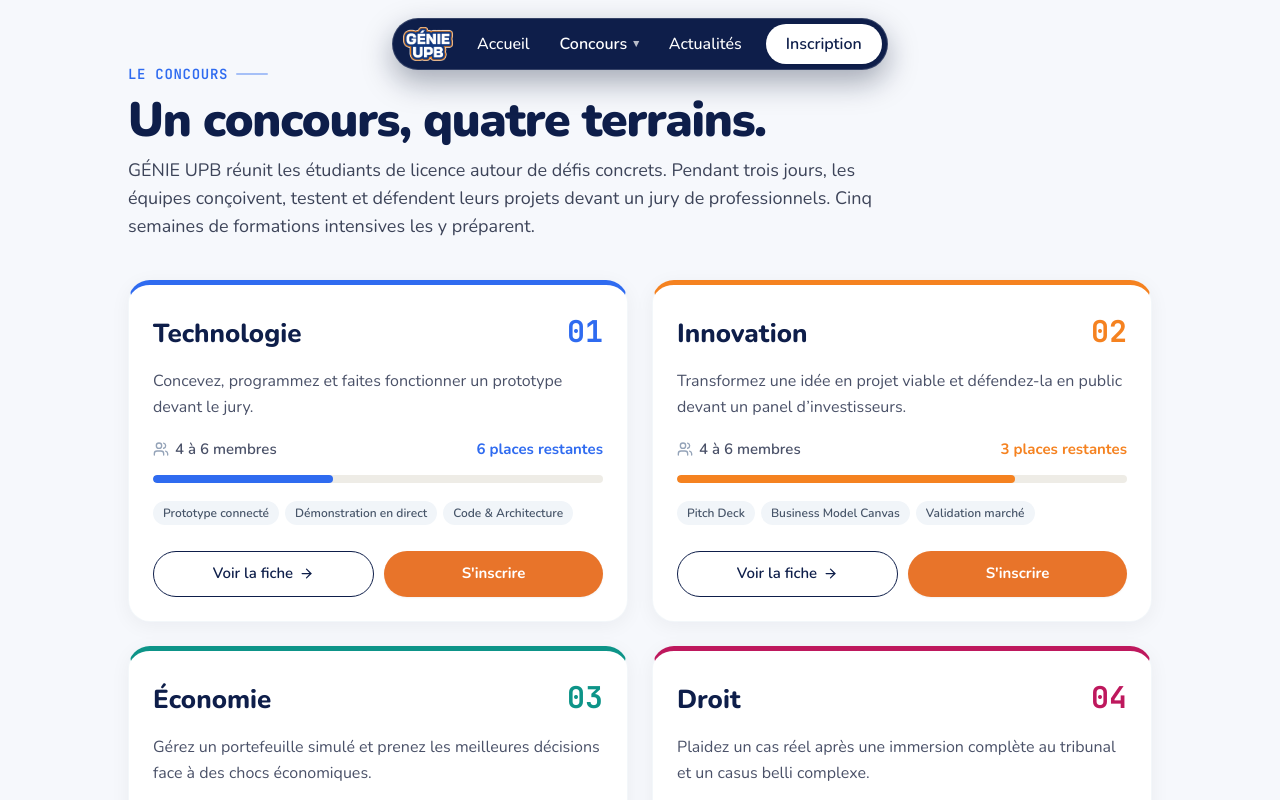
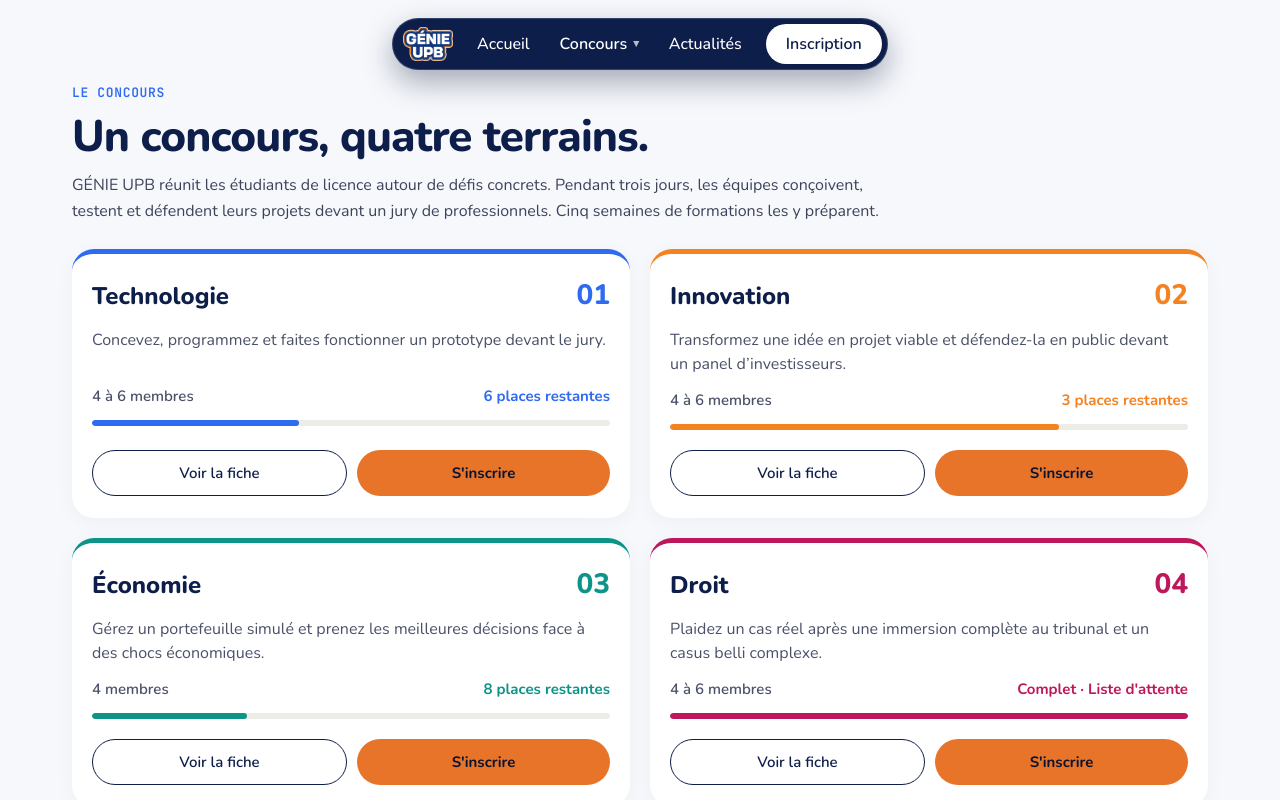
Before and after one commit to G4MA5/Genie_upbv2, a React (Vite) app: page /concours in a window 1280 px wide. Shown: the top 800 px of the page. Built offline with nearby package versions, Linux system fonts and the light colour scheme.

Commit message:
fix(concours): remove invented pills from category cards to match proto_real.html S2

```diff
--- a/src/pages/publique/Concours.tsx
+++ b/src/pages/publique/Concours.tsx
@@ -1,135 +1,182 @@
 import React from 'react';
 import { Link } from 'react-router-dom';
 import { categoriesData } from '../../data/categoriesData';
-import { ArrowRight, Users, Sparkles } from 'lucide-react';
 
 export default function Concours() {
   return (
-    <div className="min-h-screen bg-[#F6F8FC] py-10 md:py-16 px-4 sm:px-6 lg:px-8">
-      <div className="max-w-5xl mx-auto flex flex-col gap-8 md:gap-10">
-        {/* En-tête de section authentique */}
-        <div className="flex flex-col gap-3">
-          <div className="flex items-center gap-2">
-            <span className="font-mono text-xs md:text-sm font-semibold tracking-wider text-[#2F6BF0] uppercase">
-              LE CONCOURS
-            </span>
-            <span className="inline-block w-8 h-[2px] bg-[#2F6BF0]/40 rounded-full" />
-          </div>
-
-          <h1 className="text-3xl sm:text-4xl md:text-5xl font-black text-[#0E1E4A] tracking-tight leading-tight">
+    <div
+      data-screen-label="S2 Concours et categories"
+      style={{
+        position: 'relative',
+        width: '100%',
+        background: '#F6F8FC',
+        minHeight: '100vh',
+        overflowX: 'clip',
+      }}
+    >
+      <div
+        style={{
+          maxWidth: '1200px',
+          margin: '0 auto',
+          padding: '84px clamp(18px, 4vw, 32px) 56px',
+          display: 'flex',
+          flexDirection: 'column',
+          gap: '24px',
+        }}
+      >
+        {/* En-tête officiel S2 */}
+        <div style={{ display: 'flex', flexDirection: 'column', gap: '12px' }}>
+          <span
+            style={{
+              font: "600 13px 'JetBrains Mono',monospace",
+              color: '#2F6BF0',
+              letterSpacing: '.05em',
+            }}
+          >
+            LE CONCOURS
+          </span>
+          <h1
+            style={{
+              margin: 0,
+              font: '800 clamp(32px, 4vw, 44px)/1.1 Nunito,sans-serif',
+              color: '#0E1E4A',
+              letterSpacing: '-.02em',
+            }}
+          >
             Un concours, quatre terrains.
           </h1>
-
-          <p className="text-base sm:text-lg text-[#3D4459] leading-relaxed max-w-3xl">
-            GÉNIE UPB réunit les étudiants de licence autour de défis concrets. Pendant trois jours, les
-            équipes conçoivent, testent et défendent leurs projets devant un jury de professionnels. Cinq
-            semaines de formations intensives les y préparent.
+          <p
+            style={{
+              margin: 0,
+              font: '400 16px/1.6 Nunito,sans-serif',
+              color: '#3D4459',
+              maxWidth: '820px',
+            }}
+          >
+            GÉNIE UPB réunit les étudiants de licence autour de défis concrets. Pendant trois jours, les équipes conçoivent, testent et défendent leurs projets devant un jury de professionnels. Cinq semaines de formations les y préparent.
           </p>
         </div>
 
-        {/* Grille des 4 Catégories officielles */}
-        <div className="grid grid-cols-1 md:grid-cols-2 gap-5 sm:gap-6">
-          {categoriesData.map((cat) => (
+        {/* Grille des 4 Catégories officielles (ZÉRO pilules inventées) */}
+        <div
+          style={{
+            display: 'grid',
+            gridTemplateColumns: 'repeat(auto-fit, minmax(min(100%, 460px), 1fr))',
+            gap: '20px',
+          }}
+        >
+          {categoriesData.map((c) => (
             <div
-              key={cat.id}
-              style={{ borderTopColor: cat.couleur }}
-              className="bg-white rounded-[22px] p-5 sm:p-6 flex flex-col gap-3.5 shadow-[0_4px_20px_rgba(10,20,48,0.05)] border border-slate-100/80 border-t-[5px] transition-all duration-200 hover:-translate-y-1 hover:shadow-[0_12px_32px_rgba(10,20,48,0.09)] group"
+              key={c.id}
+              style={{
+                background: '#fff',
+                borderRadius: '22px',
+                padding: '22px 20px',
+                display: 'flex',
+                flexDirection: 'column',
+                gap: '14px',
+                borderTop: `5px solid ${c.couleur}`,
+                boxShadow: '0 4px 20px rgba(10,20,48,.04)',
+              }}
             >
-              {/* Titre & Numéro */}
-              <div className="flex justify-between items-baseline">
-                <span className="font-extrabold text-[24px] sm:text-[26px] text-[#0E1E4A] group-hover:text-[#2F6BF0] transition-colors">
-                  {cat.name}
+              {/* Nom & Numéro */}
+              <div style={{ display: 'flex', justifyContent: 'space-between', alignItems: 'baseline' }}>
+                <span style={{ font: '800 24px Nunito,sans-serif', color: '#0E1E4A' }}>
+                  {c.name}
                 </span>
-                <span
-                  style={{ color: cat.couleur }}
-                  className="font-extrabold text-[28px] sm:text-[30px] font-mono"
-                >
-                  {cat.code}
+                <span style={{ font: '800 28px Nunito,sans-serif', color: c.couleur }}>
+                  {c.code}
                 </span>
               </div>
 
               {/* Pitch */}
-              <p className="font-normal text-[15px] sm:text-[16px] leading-relaxed text-[#4A5168] min-h-[48px]">
-                {cat.pitch}
-              </p>
+              <span
+                style={{
+                  font: '400 16px/1.5 Nunito,sans-serif',
+                  color: '#4A5168',
+                  minHeight: '44px',
+                }}
+              >
+                {c.pitch}
+              </span>
 
-              {/* Métriques d'équipe & Places */}
-              <div className="flex justify-between items-center font-semibold text-[14px] sm:text-[15px] text-[#4A5168] pt-1">
-                <span className="flex items-center gap-1.5">
-                  <Users size={16} className="text-slate-400" />
-                  {cat.tailleEquipe}
-                </span>
-                <span style={{ color: cat.couleur }} className="font-bold">
-                  {cat.placesRestantes}
-                </span>
+              {/* Taille & Places restantes */}
+              <div
+                style={{
+                  display: 'flex',
+                  justifyContent: 'space-between',
+                  font: '600 15px Nunito,sans-serif',
+                  color: '#4A5168',
+                }}
+              >
+                <span>{c.tailleEquipe}</span>
+                <span style={{ color: c.couleur, fontWeight: 700 }}>{c.placesRestantes}</span>
               </div>
 
               {/* Barre de remplissage */}
-              <div className="h-2 rounded-full bg-[#EEECE6] overflow-hidden">
+              <div
+                style={{
+                  height: '6px',
+                  borderRadius: '3px',
+                  background: '#EEECE6',
+                  overflow: 'hidden',
+                }}
+              >
                 <div
                   style={{
-                    width: `${cat.tauxRemplissage}%`,
-                    backgroundColor: cat.couleur,
+                    height: '100%',
+                    width: `${c.tauxRemplissage}%`,
+                    background: c.couleur,
+                    borderRadius: '3px',
                   }}
-                  className="h-full rounded-full transition-all duration-500"
                 />
               </div>
 
-              {/* Épreuves clés */}
-              <div className="flex flex-wrap gap-1.5 pt-1">
-                {cat.epreuves.map((ep) => (
-                  <span
-                    key={ep}
-                    className="text-xs font-semibold px-2.5 py-1 rounded-full bg-slate-100 text-slate-600"
-                  >
-                    {ep}
-                  </span>
-                ))}
-              </div>
-
-              {/* Boutons d'action */}
-              <div className="flex gap-2.5 pt-3 mt-auto">
+              {/* Boutons d'action (Voir la fiche & S'inscrire) */}
+              <div style={{ display: 'flex', gap: '10px', marginTop: 'auto', paddingTop: '6px' }}>
                 <Link
-                  to={`/concours/${cat.slug}`}
-                  className="flex-1 min-h-[46px] rounded-full border-[1.5px] border-[#0E1E4A] text-[#0E1E4A] hover:bg-[#0E1E4A] hover:text-white font-semibold text-[15px] flex items-center justify-center gap-1.5 active:scale-95 transition-all"
+                  to={`/concours/${c.slug}`}
+                  data-shine="1"
+                  style={{
+                    flex: 1,
+                    minHeight: '46px',
+                    borderRadius: '999px',
+                    border: '1.5px solid #0E1E4A',
+                    color: '#0E1E4A',
+                    font: '600 15px Nunito,sans-serif',
+                    display: 'flex',
+                    alignItems: 'center',
+                    justifyContent: 'center',
+                    textDecoration: 'none',
+                    transition: 'translate .2s, background .2s, color .2s',
+                  }}
                 >
-                  <span>Voir la fiche</span>
-                  <ArrowRight size={15} />
+                  Voir la fiche
                 </Link>
 
                 <Link
                   to="/inscription"
-                  className="flex-1 min-h-[46px] rounded-full bg-[#E8742A] hover:bg-[#d96720] text-white font-bold text-[15px] flex items-center justify-center gap-1 shadow-sm active:scale-95 transition-all"
+                  data-shine="1"
+                  style={{
+                    flex: 1,
+                    minHeight: '46px',
+                    borderRadius: '999px',
+                    background: '#E8742A',
+                    color: '#0A1430',
+                    font: '700 15px Nunito,sans-serif',
+                    display: 'flex',
+                    alignItems: 'center',
+                    justifyContent: 'center',
+                    textDecoration: 'none',
+                    transition: 'translate .2s, opacity .2s',
+                  }}
                 >
-                  <span>S'inscrire</span>
+                  S'inscrire
                 </Link>
               </div>
             </div>
           ))}
         </div>
-
-        {/* Bannière de réassurance / Parcours */}
-        <div className="bg-[#0E1E4A] rounded-[24px] p-6 sm:p-8 text-white flex flex-col md:flex-row items-center justify-between gap-6 shadow-md">
-          <div className="flex flex-col gap-2 text-center md:text-left">
-            <div className="flex items-center justify-center md:justify-start gap-2 text-[#F58220]">
-              <Sparkles size={18} />
-              <span className="font-bold text-xs uppercase tracking-wider">Accompagnement d'excellence</span>
-            </div>
-            <h3 className="text-xl sm:text-2xl font-black">5 semaines de formations certifiantes offertes</h3>
-            <p className="text-slate-300 text-sm max-w-xl">
-              Chaque équipe inscrite accède à des masterclass en présentiel et visio animées par des experts
-              du barreau, des banquiers d'affaires et des ingénieurs IoT.
-            </p>
-          </div>
-
-          <Link
-            to="/inscription"
-            className="shrink-0 min-h-[48px] px-6 rounded-full bg-white hover:bg-slate-100 text-[#0E1E4A] font-extrabold text-[15px] flex items-center gap-2 active:scale-95 transition-all"
-          >
-            <span>Former mon équipe</span>
-            <ArrowRight size={16} />
-          </Link>
-        </div>
       </div>
     </div>
   );
```
